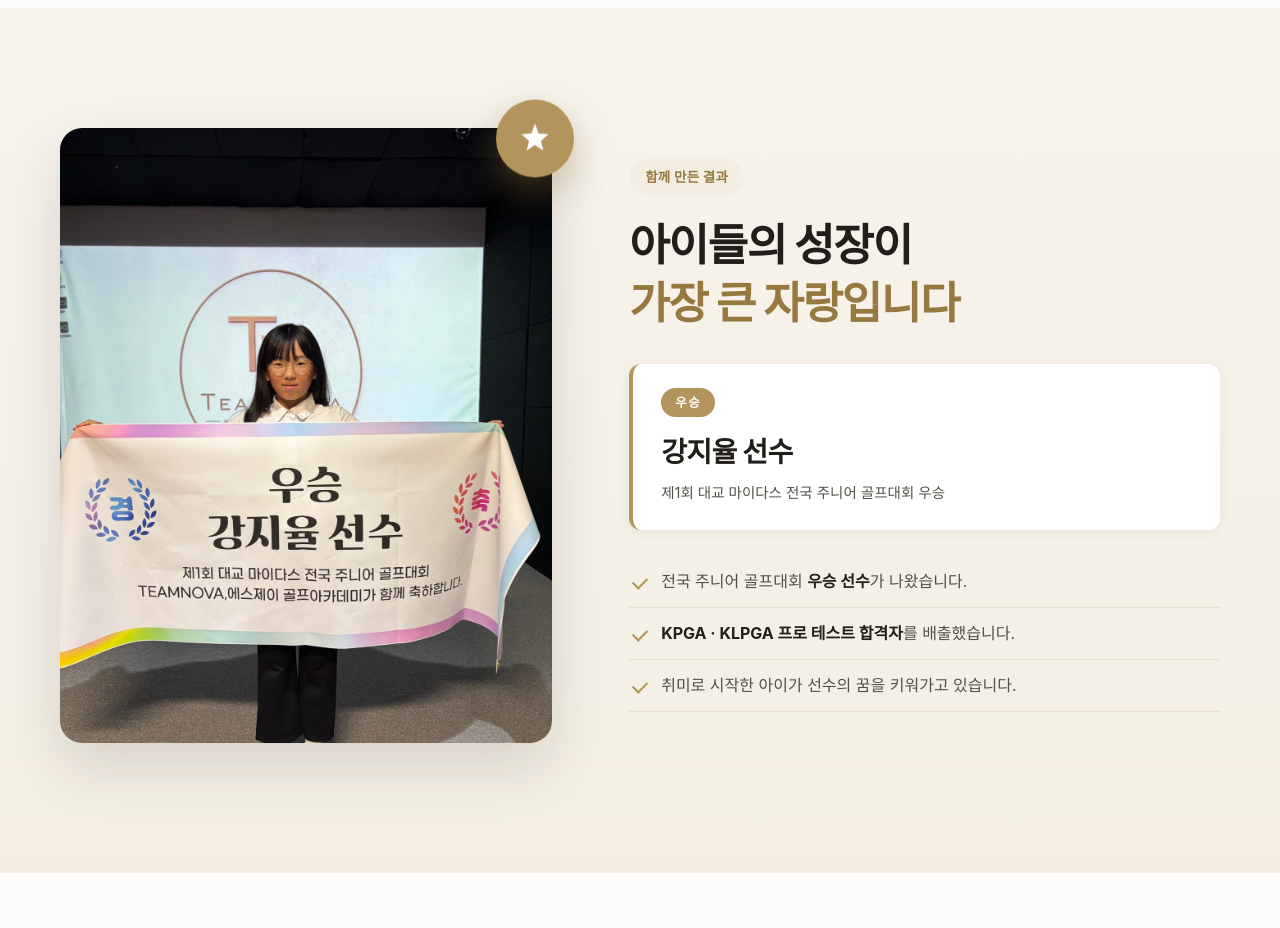
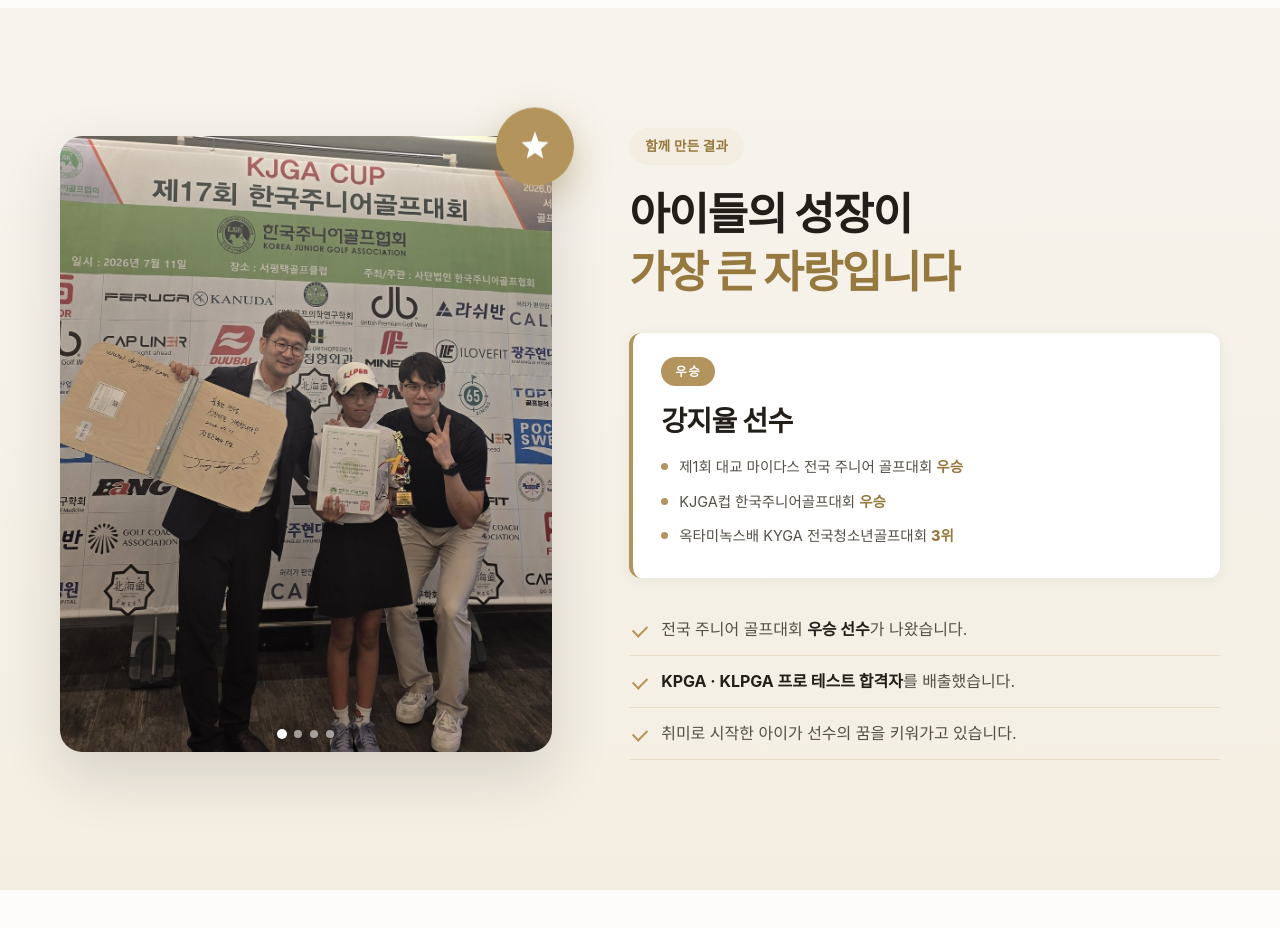
Before and after one commit to goltimjang/teamnova-golf-academy, a plain HTML site: page index.html in a window 1280 px wide. Shown: the part 6880-7808 px from the top of the page. Drawn offline with Linux system fonts and the light colour scheme; a web font is replaced by a local one.

Commit message:
강지율 선수 수상 내역 추가 + 성과 사진 슬라이더
- 수상: KJGA컵 우승, 옥타미녹스배 KYGA 3위 추가 (기존 대교 마이다스 우승 포함 3건)
- 성과 사진을 4장 슬라이드(스와이프 + 자동 넘김 + 점 네비게이션)로 변경

Co-Authored-By: Claude Fable 5 <noreply@anthropic.com>

```diff
--- a/css/style.css
+++ b/css/style.css
@@ -728,12 +728,35 @@ body.is-loaded .hero__badges { transform: none; opacity: 1; }
   align-items: center;
 }
 .results__photo { position: relative; }
-.results__photo img {
+.results__slider {
+  display: flex;
+  overflow-x: auto;
+  scroll-snap-type: x mandatory;
+  border-radius: 22px;
+  box-shadow: var(--shadow-lg);
+  scrollbar-width: none;
+  -webkit-overflow-scrolling: touch;
+}
+.results__slider::-webkit-scrollbar { display: none; }
+.results__slider img {
+  flex: 0 0 100%;
   width: 100%; aspect-ratio: 4/5; object-fit: cover;
   object-position: center 20%;
-  border-radius: 22px;
-  box-shadow: var(--shadow-lg);
+  scroll-snap-align: center;
+  scroll-snap-stop: always;
 }
+.results__dots {
+  position: absolute; left: 0; right: 0; bottom: 14px;
+  display: flex; justify-content: center; gap: 8px;
+}
+.results__dots span {
+  width: 8px; height: 8px; border-radius: 50%;
+  background: rgba(255,255,255,.55);
+  box-shadow: 0 1px 6px rgba(0,0,0,.3);
+  transition: background .3s, transform .3s;
+  cursor: pointer;
+}
+.results__dots span.is-on { background: #fff; transform: scale(1.25); }
 .results__laurel {
   position: absolute; top: -24px; right: -22px;
   width: 78px; height: 78px; border-radius: 50%;
@@ -764,6 +787,17 @@ body.is-loaded .hero__badges { transform: none; opacity: 1; }
   margin: 12px 0 4px; letter-spacing: -.02em;
 }
 .results__champ p { font-size: 14.5px; color: var(--body); }
+.results__champ-list { list-style: none; padding: 0; }
+.results__champ-list li {
+  font-size: 14.5px; color: var(--body);
+  padding: 5px 0 5px 18px; position: relative;
+}
+.results__champ-list li::before {
+  content: ""; position: absolute; left: 0; top: 13px;
+  width: 7px; height: 7px; border-radius: 50%;
+  background: var(--gold);
+}
+.results__champ-list strong { color: var(--gold-deep); font-weight: 800; }
 .results__list li {
   position: relative;
   padding: 12px 0 12px 32px;
--- a/index.html
+++ b/index.html
@@ -64,7 +64,7 @@
 </script>
 <link rel="icon" type="image/svg+xml" href="assets/logo/team-nova-thin-gothic-gold.svg">
 <link rel="stylesheet" href="https://cdn.jsdelivr.net/gh/orioncactus/pretendard@v1.3.9/dist/web/variable/pretendardvariable-dynamic-subset.min.css">
-<link rel="stylesheet" href="css/style.css?v=14">
+<link rel="stylesheet" href="css/style.css?v=15">
 </head>
 <body>
 
@@ -394,7 +394,13 @@
   <div class="container">
     <div class="results__layout">
       <div class="results__photo reveal-img">
-        <img src="assets/img/champion.jpg" alt="제1회 대교 마이다스 전국 주니어 골프대회 우승 — 강지율 선수" loading="lazy">
+        <div class="results__slider" id="resultsSlider">
+          <img src="assets/img/champion.jpg" alt="제1회 대교 마이다스 전국 주니어 골프대회 우승 — 강지율 선수" loading="lazy">
+          <img src="assets/img/award-kjga.jpg" alt="KJGA컵 한국주니어골프대회 우승 — 강지율 선수" loading="lazy">
+          <img src="assets/img/award-kyga.jpg" alt="옥타미녹스배 KYGA 전국청소년골프대회 3위 상장과 트로피 — 강지율 선수" loading="lazy">
+          <img src="assets/img/award-kyga-podium.jpg" alt="옥타미녹스배 KYGA 전국청소년골프대회 시상식 — 강지율 선수" loading="lazy">
+        </div>
+        <div class="results__dots" id="resultsDots" aria-hidden="true"></div>
         <div class="results__laurel" aria-hidden="true">
           <svg viewBox="0 0 24 24" fill="currentColor"><path d="M12 2 14.4 8.6 21 9.2l-5 4.4L17.5 20 12 16.4 6.5 20 8 13.6l-5-4.4 6.6-.6z"/></svg>
         </div>
@@ -405,7 +411,11 @@
         <div class="results__champ reveal">
           <span class="results__champ-tag">우승</span>
           <h3>강지율 선수</h3>
-          <p>제1회 대교 마이다스 전국 주니어 골프대회 우승</p>
+          <ul class="results__champ-list">
+            <li>제1회 대교 마이다스 전국 주니어 골프대회 <strong>우승</strong></li>
+            <li>KJGA컵 한국주니어골프대회 <strong>우승</strong></li>
+            <li>옥타미녹스배 KYGA 전국청소년골프대회 <strong>3위</strong></li>
+          </ul>
         </div>
         <ul class="results__list">
           <li class="reveal">전국 주니어 골프대회 <strong>우승 선수</strong>가 나왔습니다.</li>
@@ -567,6 +577,6 @@
   <a href="http://pf.kakao.com/_teamnovagolf" target="_blank" rel="noopener" class="sticky-bar__kakao">카카오톡 상담</a>
 </div>
 
-<script src="js/main.js?v=19"></script>
+<script src="js/main.js?v=20"></script>
 </body>
 </html>
--- a/js/main.js
+++ b/js/main.js
@@ -208,6 +208,44 @@
     });
   }
 
+  /* ── 성과 섹션: 수상 사진 슬라이더 ── */
+  var rSlider = document.getElementById('resultsSlider');
+  var rDots = document.getElementById('resultsDots');
+  if (rSlider && rDots) {
+    var rImgs = rSlider.querySelectorAll('img');
+    var rCur = 0;
+    rImgs.forEach(function (_, i) {
+      var d = document.createElement('span');
+      if (i === 0) d.classList.add('is-on');
+      d.addEventListener('click', function () { rGo(i); rHold(); });
+      rDots.appendChild(d);
+    });
+    var rDotEls = rDots.querySelectorAll('span');
+    function rGo(i) {
+      rCur = (i + rImgs.length) % rImgs.length;
+      rSlider.scrollTo({ left: rSlider.clientWidth * rCur, behavior: 'smooth' });
+    }
+    function rMark() {
+      var i = Math.round(rSlider.scrollLeft / rSlider.clientWidth);
+      if (i !== rCur) rCur = i;
+      rDotEls.forEach(function (d, n) { d.classList.toggle('is-on', n === rCur); });
+    }
+    rSlider.addEventListener('scroll', function () { requestAnimationFrame(rMark); }, { passive: true });
+    // 4.5초마다 자동 넘김 — 사용자가 직접 넘기면 잠시 멈춤
+    var rPaused = false, rTimer = null;
+    function rHold() {
+      rPaused = true;
+      clearTimeout(rTimer);
+      rTimer = setTimeout(function () { rPaused = false; }, 8000);
+    }
+    rSlider.addEventListener('touchstart', rHold, { passive: true });
+    rSlider.addEventListener('mousedown', rHold);
+    rSlider.addEventListener('wheel', rHold, { passive: true });
+    setInterval(function () {
+      if (!rPaused && document.visibilityState === 'visible') rGo(rCur + 1);
+    }, 4500);
+  }
+
   /* ── Hero parallax ── */
   var heroVideo = document.querySelector('.hero__video');
   var heroContent = document.querySelector('.hero__content');
```
Also changed, not shown: assets/img/award-kjga.jpg (added), assets/img/award-kyga-podium.jpg (added), assets/img/award-kyga.jpg (added).
